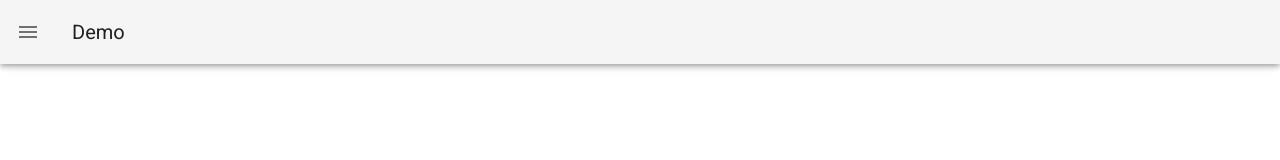
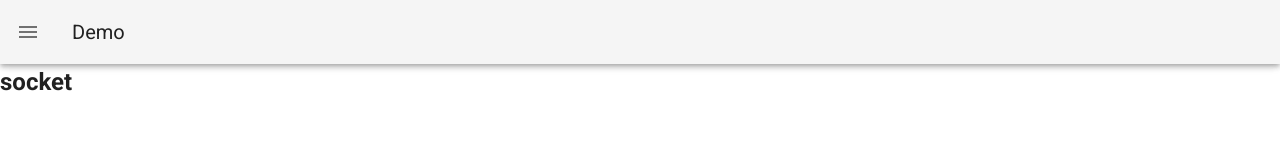
Before and after one commit to age68573/socketDemo, a Vue app: page /socket in a window 1280 px wide. Shown: the top 160 px of the page. Built offline with nearby package versions, Linux system fonts and the light colour scheme.

Commit message:
add socket page

```diff
--- a/src/App.vue
+++ b/src/App.vue
@@ -54,7 +54,8 @@ export default {
     vList: [
       {title: 'home', icon: 'mdi-home'},
       {title: 'about', icon: 'mdi-home'},
-      {title: 'todolist', icon: 'mdi-home'}
+      {title: 'todolist', icon: 'mdi-home'},
+      {title: 'socket', icon: 'mdi-home'}
     ]
   }),
   methods: {
--- a/src/router/index.js
+++ b/src/router/index.js
@@ -4,6 +4,7 @@ import VueRouter from 'vue-router'
 const Home = () => import('../views//home/Home')
 const About = () => import('../views/about/About')
 const ToDoList = () => import('../views/todolist/ToDoList')
+const Socket = () => import('../views/socket/Socket')
 Vue.use(VueRouter)
 
 const routes = [
@@ -18,6 +19,10 @@ const routes = [
   {
     path: '/todolist',
     component: ToDoList
+  },
+  {
+    path: '/socket',
+    component: Socket
   }
 ]
 const router = new VueRouter({
--- /dev/null
+++ b/src/views/socket/Socket.vue
@@ -0,0 +1,15 @@
+<template>
+  <div>
+    <h2>socket</h2>
+  </div>
+</template>
+
+<script>
+export default {
+
+}
+</script>
+
+<style>
+
+</style>
```
